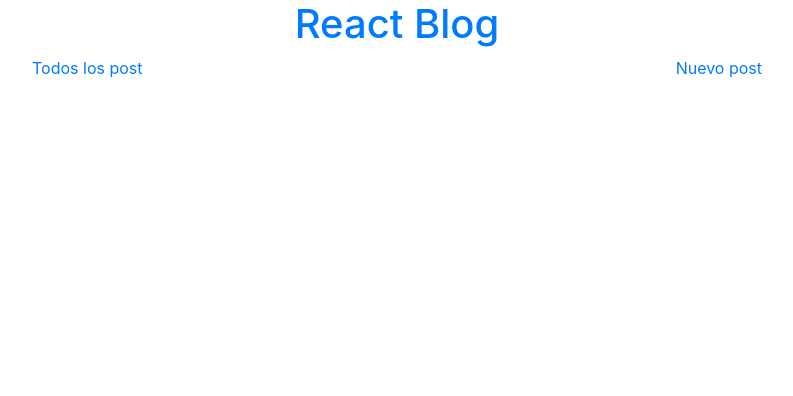
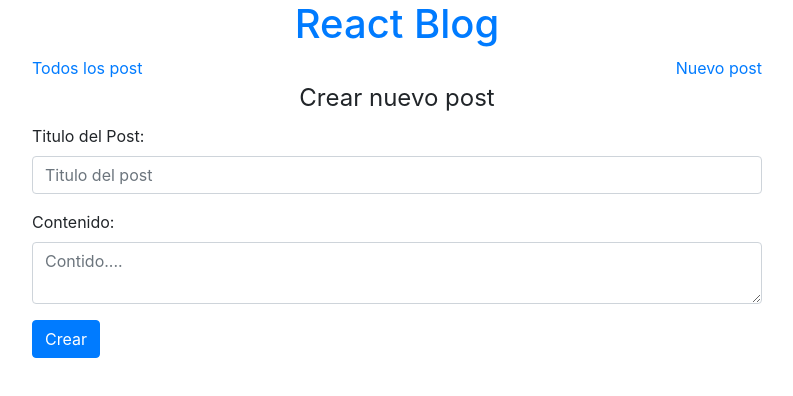
Before and after one commit to Isai-gomez/React-crud, a React (Create React App) app: page /crear in a window 1280 px wide. Shown: the top 396 px of the page, without its empty margins (243-1036 px from the left). Built offline with nearby package versions, Linux system fonts and the light colour scheme; no server answers.

Commit message:
Crean formulario para nuevos post

```diff
--- /dev/null
+++ b/src/componentes/Fomulario.js
@@ -0,0 +1,32 @@
+import React, { Component } from "react";
+
+class Formulario extends Component {
+  render() {
+    return (
+      <form className="col-8">
+        <legend className="text-center">Crear nuevo post</legend>
+        <div className="form-group">
+          <label>Titulo del Post:</label>
+          <input
+            type="text"
+            className="form-control"
+            placeholder="Titulo del post"
+          ></input>
+        </div>
+        <div className="form-group">
+          <label>Contenido:</label>
+          <textarea
+            type="text"
+            className="form-control"
+            placeholder="Contido...."
+          ></textarea>
+        </div>
+        <button type="submit" className="btn btn-primary">
+          Crear
+        </button>
+      </form>
+    );
+  }
+}
+
+export default Formulario;
--- a/src/componentes/Router.js
+++ b/src/componentes/Router.js
@@ -6,6 +6,7 @@ import Header from "./Header";
 import Navegacion from "./Navegacio";
 import Post from "./Post";
 import SinglePost from "./SinglePost";
+import Formulario from "./Fomulario";
 
 class Router extends Component {
   state = {
@@ -25,7 +26,7 @@ class Router extends Component {
       .then(res => {
         if (res.status === 200) {
           const posts = [...this.state.posts];
-          let resultado = posts.filter(post => post.id != id);
+          let resultado = posts.filter(post => post.id !== Number(id));
           this.setState({ posts: resultado });
         }
       });
@@ -62,6 +63,7 @@ class Router extends Component {
                   return <SinglePost post={filtro[0]}> </SinglePost>;
                 }}
               ></Route>
+              <Route exact path="/crear" component={Formulario}></Route>
             </Switch>
           </div>
         </div>
```
